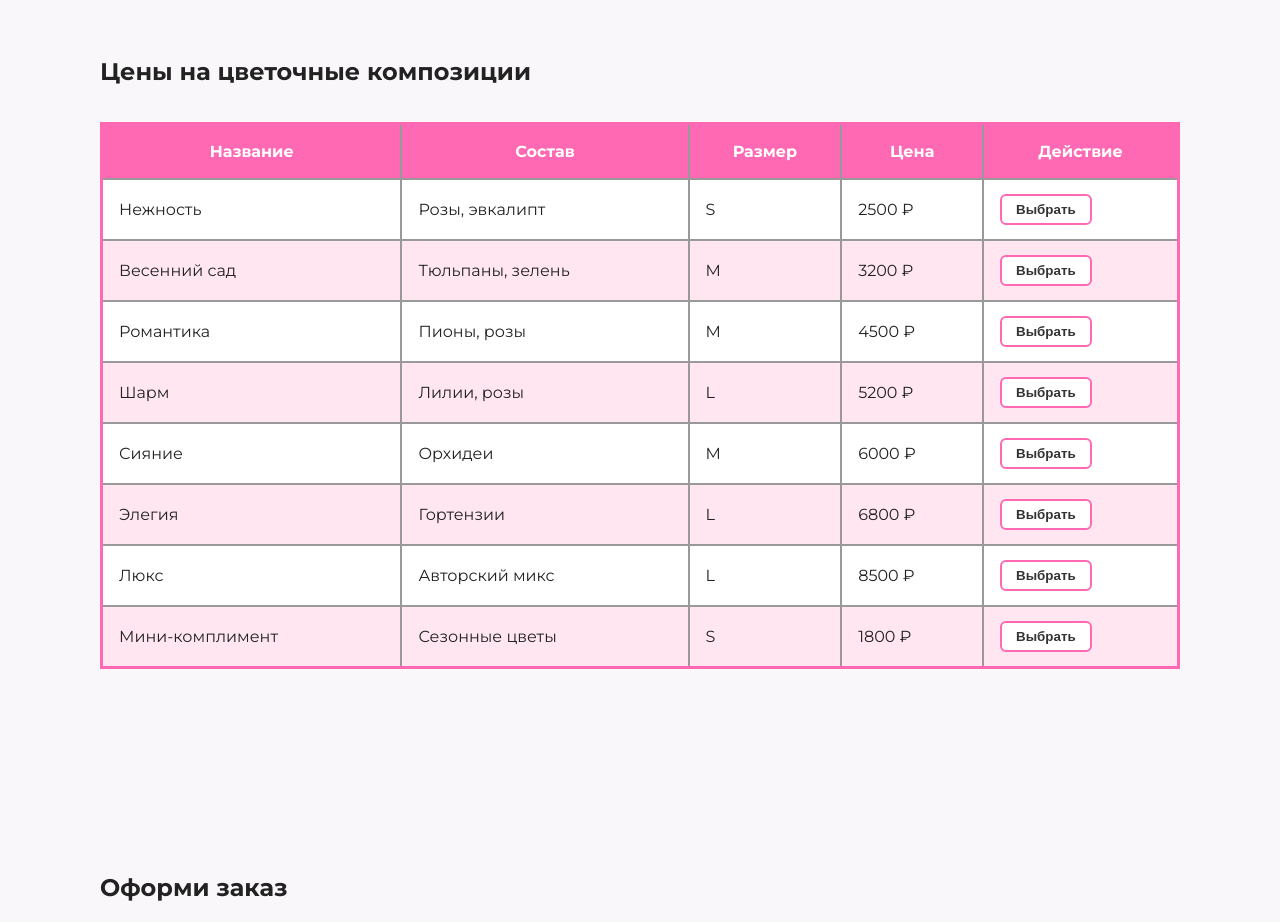
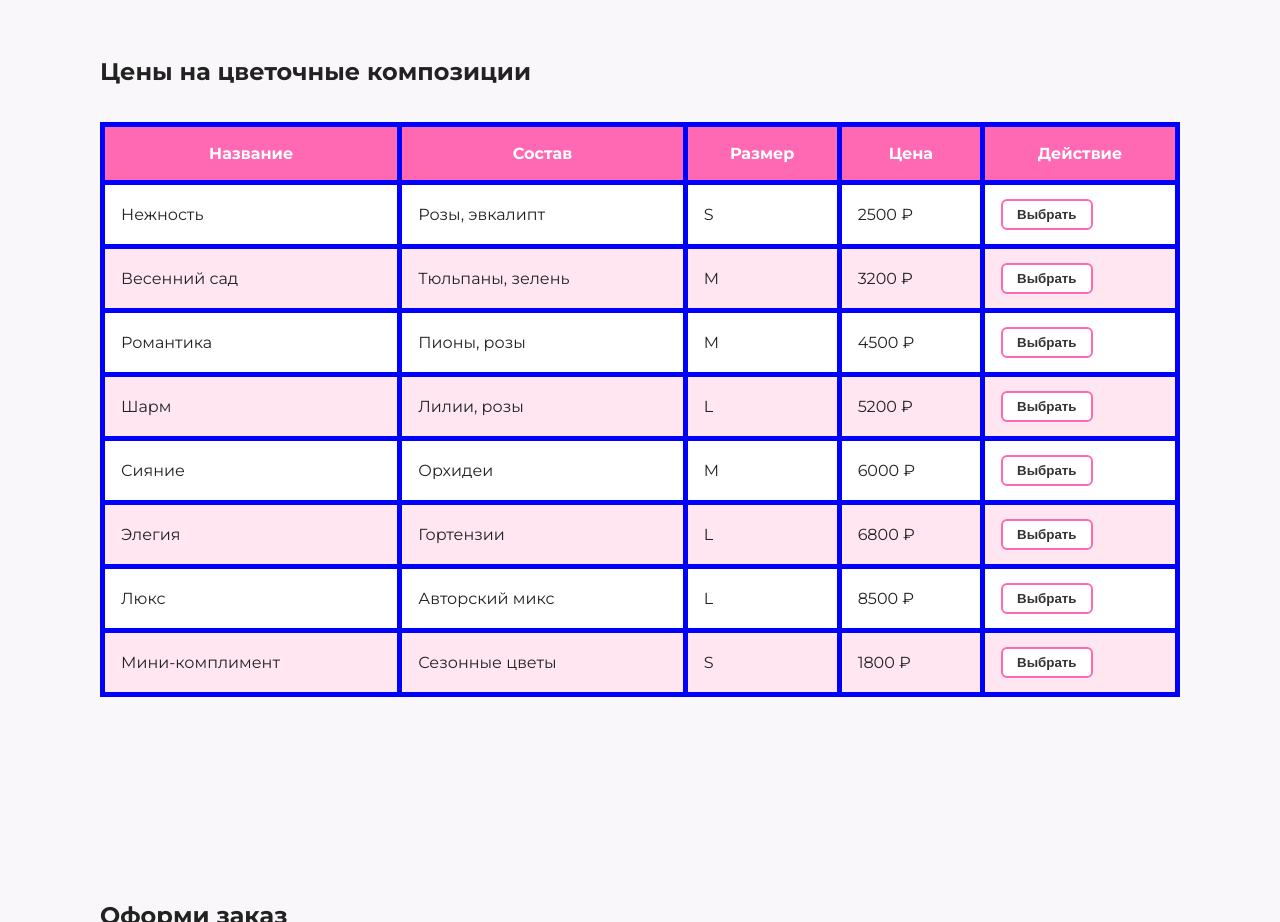
Before and after one commit to sshpaakk/website-flower, a website: page index.html in a window 1280 px wide. Shown: the part 1620-2542 px from the top of the page. Drawn offline with Linux system fonts and the light colour scheme.

Commit message:
Исправлено подключение CSS и JS, таблица прорисована

```diff
--- a/css/style.css
+++ b/css/style.css
@@ -336,3 +336,11 @@
       background-color: #ff69b4;
       color: #ffffff;
     }
+
+    table {
+      border: 5px solid red !important;
+    }
+
+    th, td {
+      border: 5px solid blue !important;
+    }
```
